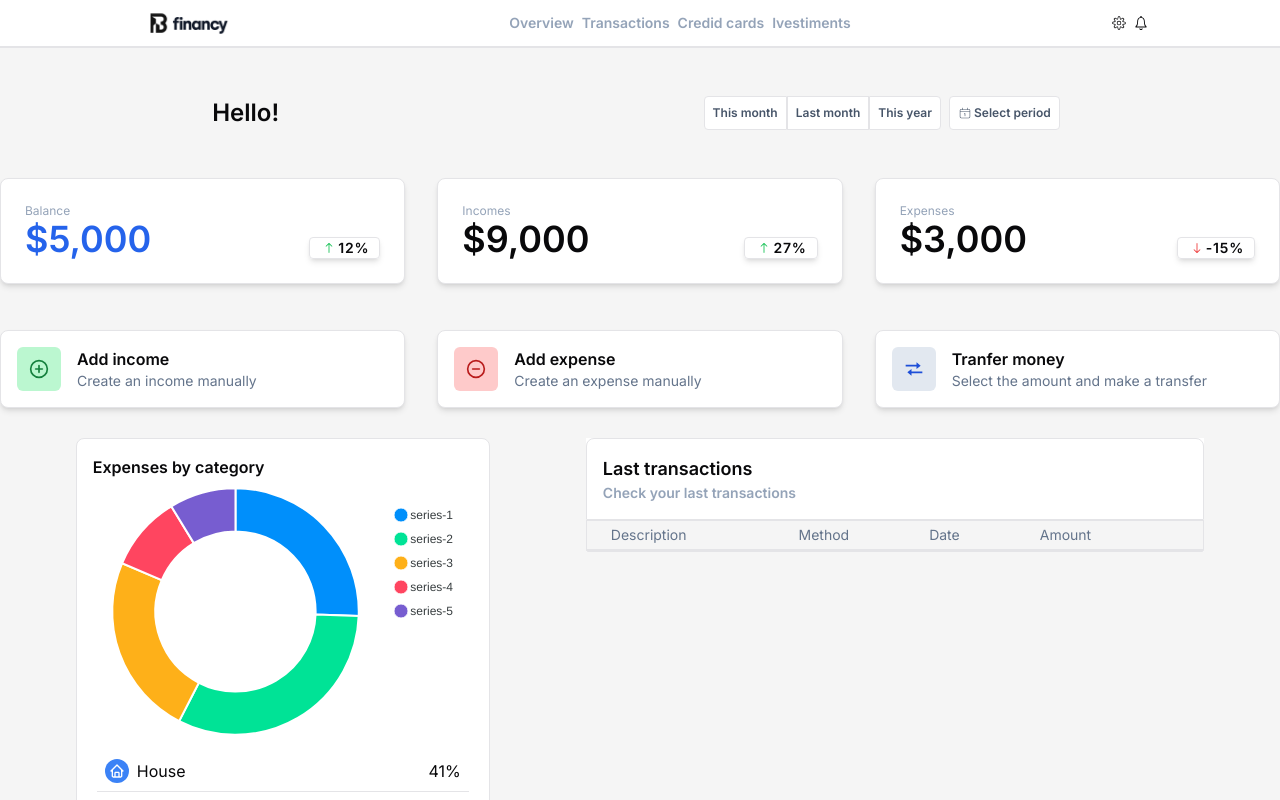
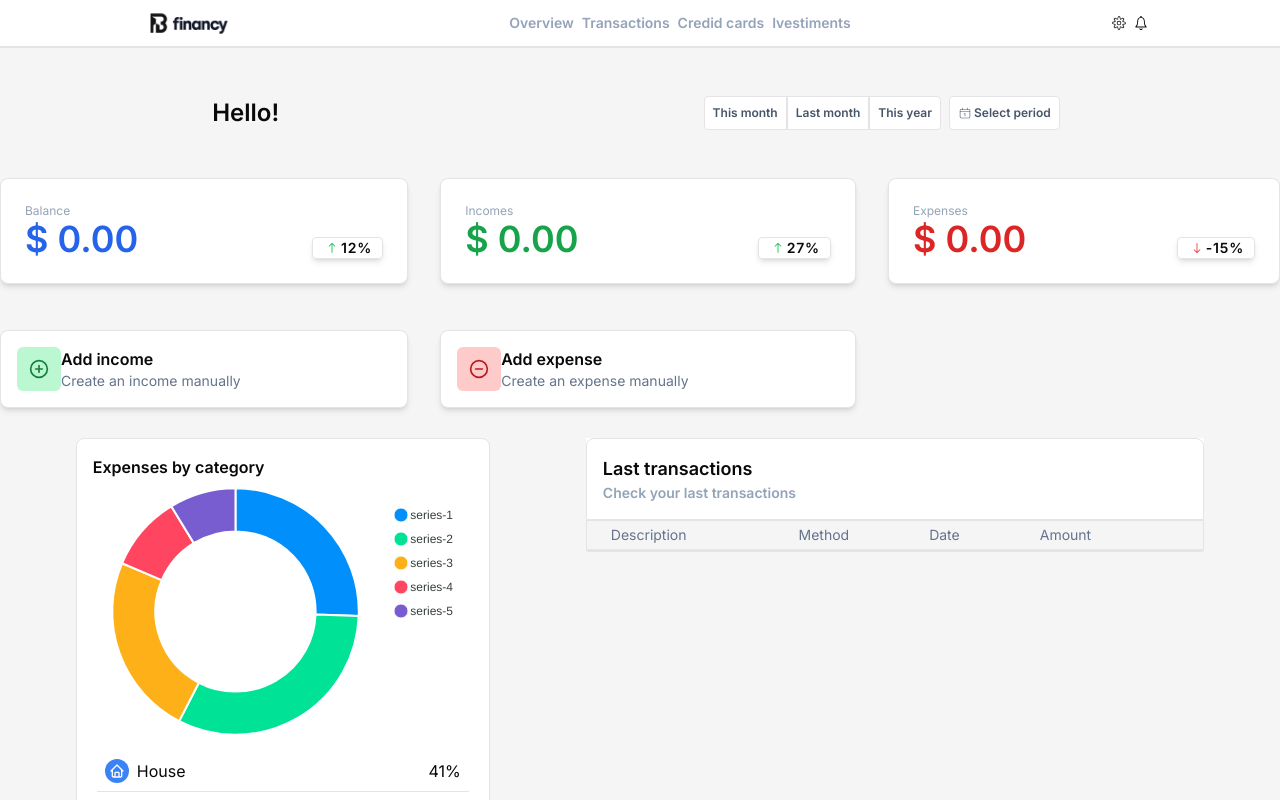
Before and after one commit to Pedroo07/B-Finances, a Next.js app: page / in a window 1280 px wide. Shown: the top 800 px of the page. Built offline with nearby package versions, Linux system fonts and the light colour scheme.

Commit message:
creating and displaying expense and profit balance

```diff
--- a/app/components/main.tsx
+++ b/app/components/main.tsx
@@ -4,14 +4,14 @@ import { FC, useState } from 'react';
 import { CiCalendarDate } from "react-icons/ci";
 import { IoIosArrowRoundUp, IoIosArrowRoundDown } from "react-icons/io";
 import { FiMinusCircle, FiPlusCircle } from "react-icons/fi";
-import { BiTransfer, BiHome } from "react-icons/bi";
+import { BiHome } from "react-icons/bi";
 import Chart from "react-apexcharts"
-import { Dialog, DialogFooter, DialogHeader, DialogTitle, DialogTrigger,DialogContent } from '@/components/ui/dialog';
+import { Dialog, DialogFooter, DialogHeader, DialogTitle, DialogTrigger, DialogContent } from '@/components/ui/dialog';
 import { Input } from "@/components/ui/input"
 import { Select, SelectContent, SelectGroup, SelectItem, SelectTrigger, SelectValue, SelectLabel } from '@/components/ui/select';
 import { Button } from '@/components/ui/button';
-import {Income} from "../incomes"
-import  TransactionItem  from './transactions';
+import { Income } from "../incomes"
+import TransactionItem from './transactions';
 
 
 
@@ -32,9 +32,12 @@ const DonutChart: FC = () => {
 export const Main: FC = () => {
 
     const [text, setText] = useState('')
-    const [method , setMethod] = useState('')
+    const [method, setMethod] = useState('')
     const [price, setPrice] = useState(0)
     const [date, setDate] = useState('')
+    const [expense, setExpense] = useState<number>(0)
+    const [income, setIncome] = useState<number>(0)
+    const [balance, setBalance] = useState<number>(0)
     const [items, setItems] = useState<Income[]>(() => {
 
         return []
@@ -66,9 +69,11 @@ export const Main: FC = () => {
         setItems(itemArray)
     }
 
-    const handleAddNewItem = () => {
+    const handleAddNewItem = (IsIncomeDialog: boolean): void => {
+        const adjustedPrice = IsIncomeDialog ? Math.abs(price) : -Math.abs(price)
+
         const newItem: Income = {
-            amount: price,
+            amount: adjustedPrice,
             date: date,
             description: text,
             method: method,
@@ -76,6 +81,20 @@ export const Main: FC = () => {
         }
         const itemsArray = [newItem, ...items]
         setItems(itemsArray)
+
+        if (IsIncomeDialog) {
+            setIncome((prevIncome) => {
+                const updateIncome = prevIncome + adjustedPrice
+                setBalance(updateIncome - expense)
+                return updateIncome
+            })
+        } else {
+            setExpense((prevExpense) => {
+                const updateExpense = prevExpense + Math.abs(adjustedPrice)
+                setBalance(income - updateExpense)
+                return updateExpense
+            })
+        }
         setText('')
         setPrice(0)
         setMethod('')
@@ -97,21 +116,21 @@ export const Main: FC = () => {
 
                     </ul>
                 </div>
-                <div className='grid grid-flow-col grid-rows-2 grid-cols-3 gap-8 mx-auto max-w-screen-xl items-center'>
+                <div className='grid grid-flow-col grid-rows-2 gap-8  mx-auto max-w-screen-xl items-center'>
                     <div className='bg-white flex justify-between p-6 rounded-lg border items-end shadow-md'>
                         <div>
                             <p className='text-xs text-slate-400'>Balance</p>
-                            <h2 className='text-4xl font-semibold text-blue-600'>$5,000</h2>
+                            <h2 className='text-4xl font-semibold text-blue-600'>$ {balance.toFixed(2)}</h2>
                         </div>
                         <div className='border flex items-center text-center rounded-sm max-h-3 p-2.5 font-semibold tracking-wider shadow-md'>
                             <p className='text-sm flex items-center'><IoIosArrowRoundUp className='text-green-500 text-lg' />12%</p>
                         </div>
                     </div>
-                    <div className='bg-white border shadow-md rounded-lg flex items-center gap-4 p-4'>
+                    <div className='bg-white border shadow-md rounded-lg flex items-center p-4'>
                         <Dialog>
                             <DialogTrigger asChild>
-                                <div className='bg-green-200 rounded-md p-3 text-green-700 hover:scale-125'>
-                                    <FiPlusCircle className='text-xl' />
+                                <div className='bg-green-200 rounded-md p-3 text-green-700 cursor-pointer'>
+                                    <FiPlusCircle className='text-xl hover:scale-125' />
                                 </div>
                             </DialogTrigger>
                             <DialogContent className='sm:max-w-[425px]'>
@@ -138,9 +157,9 @@ export const Main: FC = () => {
                                 </div>
                                 <DialogFooter>
                                     <Button
-                                    onClick={handleAddNewItem}
-                                    type='button'
-                                    disabled={!text || !price || !method || !date}
+                                        onClick={() => handleAddNewItem(true)}
+                                        type='button'
+                                        disabled={!text || !price || !method || !date}
                                     ><span>Create new</span></Button>
                                 </DialogFooter>
                             </DialogContent>
@@ -153,14 +172,49 @@ export const Main: FC = () => {
                     <div className='bg-white flex justify-between p-6 rounded-lg border items-end shadow-md'>
                         <div>
                             <p className='text-xs text-slate-400'>Incomes</p>
-                            <h2 className='text-4xl font-semibold '>$9,000</h2>
+                            <h2 className='text-4xl font-semibold text-green-600'>$ {income.toFixed(2)}</h2>
                         </div>
                         <div className='border flex items-center text-center rounded-sm max-h-3 p-2.5 font-semibold tracking-wider shadow-md'>
                             <p className='text-sm flex items-center'><IoIosArrowRoundUp className='text-green-500 text-lg' />27%</p>
                         </div>
                     </div>
-                    <div className='bg-white border shadow-md rounded-lg flex items-center gap-4 p-4'>
-                        <div className='bg-red-200 rounded-md p-3 text-red-700'><FiMinusCircle className='text-xl' /></div>
+                    <div className='bg-white border shadow-md rounded-lg flex items-center p-4'>
+                        <Dialog>
+                            <DialogTrigger asChild>
+                                <div className='bg-red-200 rounded-md p-3 text-red-700 cursor-pointer'><FiMinusCircle className='text-xl hover:scale-125' /></div>
+                            </DialogTrigger>
+                            <DialogContent className='sm:max-w-[425px]'>
+                                <DialogHeader>
+                                    <DialogTitle>Add new Expense</DialogTitle>
+                                </DialogHeader>
+                                <div className='grid gap-4 py-4'>
+                                    <Input type='text' placeholder='Description' value={text} onChange={handleTextChange}></Input>
+                                    <Input type='number' placeholder='Amount' value={price} onChange={handlePriceChange}></Input>
+                                    <Input type='date' placeholder='Date' value={date} onChange={handleDateChange}></Input>
+                                    <Select value={method} onValueChange={handleMethodChange}>
+                                        <SelectTrigger className="w-[180px]">
+                                            <SelectValue placeholder="Select a method" />
+                                        </SelectTrigger>
+                                        <SelectContent>
+                                            <SelectGroup>
+                                                <SelectLabel>Methods</SelectLabel>
+                                                <SelectItem value="fixes">Fixes</SelectItem>
+                                                <SelectItem value="foods">Foods</SelectItem>
+                                                <SelectItem value="entertainment">Entertainment</SelectItem>
+                                                <SelectItem value="other">Others</SelectItem>
+                                            </SelectGroup>
+                                        </SelectContent>
+                                    </Select>
+                                </div>
+                                <DialogFooter>
+                                    <Button
+                                        onClick={() => handleAddNewItem(false)}
+                                        type='button'
+                                        disabled={!text || !price || !method || !date}
+                                    ><span>Create new</span></Button>
+                                </DialogFooter>
+                            </DialogContent>
+                        </Dialog>
                         <div>
                             <p className='font-semibold'>Add expense</p>
                             <p className='text-sm text-slate-500'>Create an expense manually</p>
@@ -169,17 +223,10 @@ export const Main: FC = () => {
                     <div className='bg-white flex justify-between p-6 rounded-lg border items-end shadow-md'>
                         <div>
                             <p className='text-xs text-slate-400'>Expenses</p>
-                            <h2 className='text-4xl font-semibold '>$3,000</h2>
+                            <h2 className='text-4xl font-semibold text-red-600'>$ {expense.toFixed(2)}</h2>
                         </div>
                         <div className='border flex items-center text-center rounded-sm max-h-3 p-2.5 font-semibold tracking-wider shadow-md'>
                             <p className='text-sm flex items-center'><IoIosArrowRoundDown className='text-red-500 text-lg' />-15%</p>
-                        </div>
-                    </div>
-                    <div className='bg-white border shadow-md rounded-lg flex items-center gap-4 p-4'>
-                        <div className='bg-slate-200 rounded-md p-3 text-blue-700 '><BiTransfer className='text-xl' /></div>
-                        <div>
-                            <p className='font-semibold'>Tranfer money</p>
-                            <p className='text-sm text-slate-500'>Select the amount and make a transfer</p>
                         </div>
                     </div>
                 </div>
@@ -228,7 +275,7 @@ export const Main: FC = () => {
                         <div className='border rounded-b-lg '>
                             <ul className='divide-y'>
                                 {items.map((item => (
-                                    <TransactionItem  key={item.id} item={item} onDelete={handleDeleteItem} />
+                                    <TransactionItem key={item.id} item={item} onDelete={handleDeleteItem} />
                                 )))}
                             </ul>
                         </div>
--- a/app/components/transactions.tsx
+++ b/app/components/transactions.tsx
@@ -23,7 +23,7 @@ type TransactionItemProps = {
                 <p className='text-slate-500 text-sm'>{item.date}</p>
                 <p className={`text-sm pr-8 ${
                     item.amount > 0 ? 'text-green-500' : 'text-red-500'
-                }`}>{item.amount > 0 ? '+' : '-'}{item.amount}</p>
+                }`}>{item.amount > 0 ? '+' : ''}{item.amount}</p>
                 <p className='font-semibold text-slate-500 px-2'><button onClick={() => {onDelete(item.id)}}>X</button></p>
             </li>
     )
```
